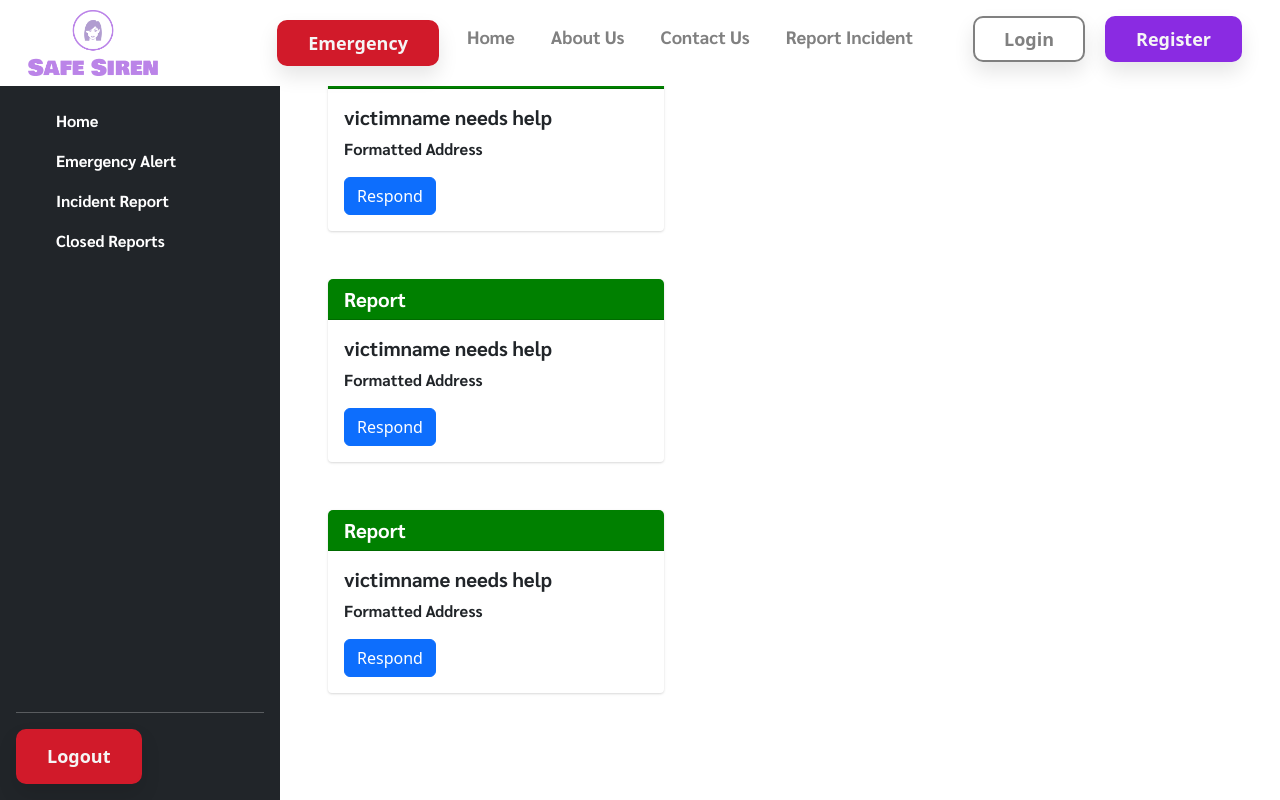
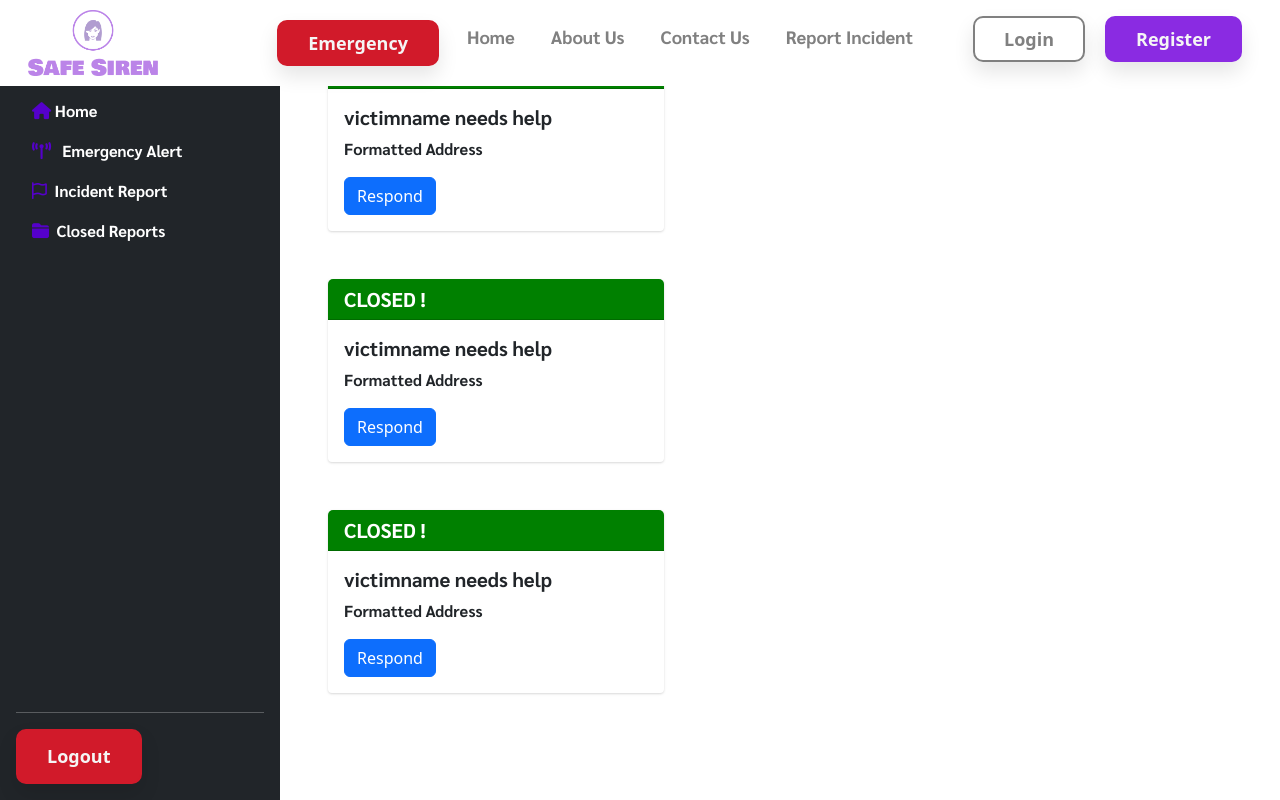
Before and after one commit to Slacky300/WomenSafetyHackathonApp, a React (Create React App) app: page /closedreport in a window 1280 px wide. Shown: the top 800 px of the page. Built offline with nearby package versions, Linux system fonts and the light colour scheme; a web font is replaced by a local one.

Commit message:
Form added

```diff
--- a/src/Components/Dash/Sidebar.jsx
+++ b/src/Components/Dash/Sidebar.jsx
@@ -28,29 +28,23 @@ const Sidebar = () => {
           href="/"
           className="d-flex align-items-center mb-3 mb-md-0 me-md-auto text-white text-decoration-none"
         >
-          <svg className="bi me-2" width={40} height={32}>
-            <use xlinkHref="#bootstrap" />
-          </svg>
-          <span className="fs-4">Admin Dasboard</span>
+          <span className="text-white"> Admin Dasboard</span>
         </a>
         <hr />
         <ul className="nav nav-pills flex-column mb-auto">
           <Link to="/" style={{ textDecoration: "none" }}>
             <li className="nav-item">
               <a href="#" className="nav-link text-white" aria-current="page">
-                <svg className="bi me-2" width={16} height={16}>
-                  <use xlinkHref="#home" />
-                </svg>
-                Home
+              <i class="fa-solid fa-house"></i>
+
+                &nbsp;Home
               </a>
             </li>
           </Link>
           <li>
           <Link to="/dashboard" style={{ textDecoration: "none" }}>
             <a href="#" className="nav-link text-white">
-              <svg className="bi me-2" width={16} height={16}>
-                <use xlinkHref="#speedometer2" />
-              </svg>
+            <i class="fa-solid fa-tower-broadcast"></i> &nbsp;
               Emergency Alert
             </a>
             </Link>
@@ -58,9 +52,8 @@ const Sidebar = () => {
           <li>
           <Link to="/incident" style={{ textDecoration: "none" }}>
             <a href="#" className="nav-link text-white">
-              <svg className="bi me-2" width={16} height={16}>
-                <use xlinkHref="#table" />
-              </svg>
+            <i class="fa-regular fa-flag"></i>&nbsp;
+
               Incident Report
             </a>
             </Link>
@@ -68,9 +61,7 @@ const Sidebar = () => {
           <li>
           <Link to="/closedreport" style={{ textDecoration: "none" }}>
             <a href="#" className="nav-link text-white">
-              <svg className="bi me-2" width={16} height={16}>
-                <use xlinkHref="#grid" />
-              </svg>
+            <i class="fa-solid fa-folder-closed"></i>&nbsp;
               Closed Reports
             </a>
             </Link>
--- a/src/pages/CloseFile.jsx
+++ b/src/pages/CloseFile.jsx
@@ -9,7 +9,7 @@ const Dashboard = (props) => {
     <div className="d-flex flex-column">
 
       <div className="card mt-5 w-100  mx-5 h-30">
-        <h5 className="card-header" style={{backgroundColor:"Green", color:"white"}}>Report</h5>
+        <h5 className="card-header" style={{backgroundColor:"Green", color:"white"}}>CLOSED !</h5>
         <div className="card-body">
           <h5 className="card-title">victimname needs help</h5>
           <p className="card-text">
@@ -23,7 +23,7 @@ const Dashboard = (props) => {
 
 
       <div className="card mt-5 w-100  mx-5 h-30">
-        <h5 className="card-header" style={{backgroundColor:"Green", color:"white"}}>Report</h5>
+        <h5 className="card-header" style={{backgroundColor:"Green", color:"white"}}>CLOSED !</h5>
         <div className="card-body">
           <h5 className="card-title">victimname needs help</h5>
           <p className="card-text">
@@ -37,7 +37,7 @@ const Dashboard = (props) => {
 
 
       <div className="card mt-5 w-100 mx-5 h-30">
-        <h5 className="card-header" style={{backgroundColor:"Green", color:"white"}}>Report</h5>
+        <h5 className="card-header" style={{backgroundColor:"Green", color:"white"}}>CLOSED !</h5>
         <div className="card-body">
           <h5 className="card-title">victimname needs help</h5>
           <p className="card-text">
--- a/src/pages/IncidentReport.jsx
+++ b/src/pages/IncidentReport.jsx
@@ -13,7 +13,10 @@ const Dashboard = (props) => {
         <div className="card-body">
           <h5 className="card-title">victimname needs help</h5>
           <p className="card-text">
-            Formatted Address
+             Address
+          </p>
+          <p>
+            PINCODE:
           </p>
           <a href="#" className="btn btn-primary">
             Respond
@@ -27,7 +30,10 @@ const Dashboard = (props) => {
         <div className="card-body">
           <h5 className="card-title">victimname needs help</h5>
           <p className="card-text">
-            Formatted Address
+             Address
+          </p>
+          <p>
+            PINCODE :
           </p>
           <a href="#" className="btn btn-primary">
             Respond
@@ -41,7 +47,10 @@ const Dashboard = (props) => {
         <div className="card-body">
           <h5 className="card-title">victimname needs help</h5>
           <p className="card-text">
-            Formatted Address
+             Address
+          </p>
+          <p>
+            PINCODE
           </p>
           <a href="#" className="btn btn-primary">
             Respond
```
